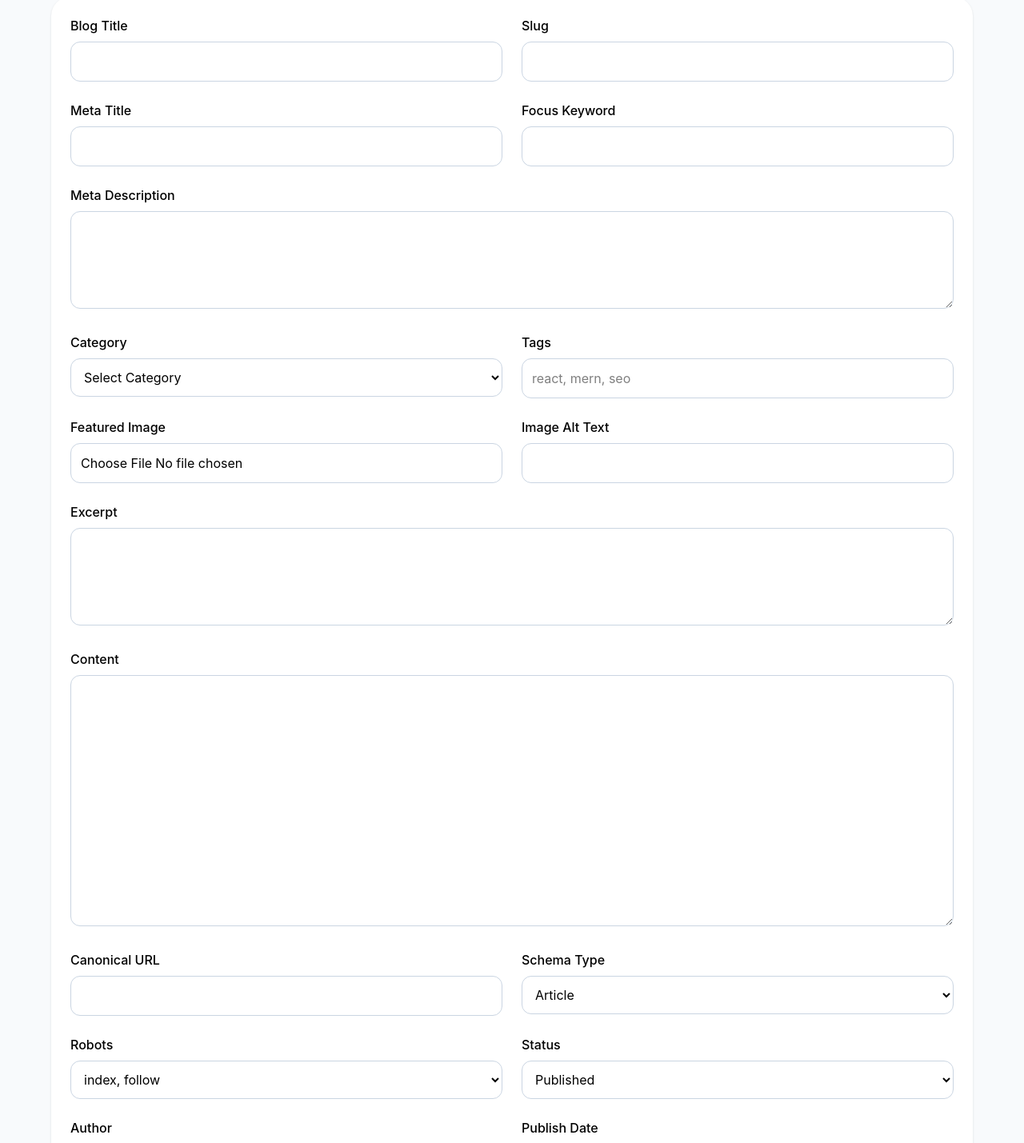
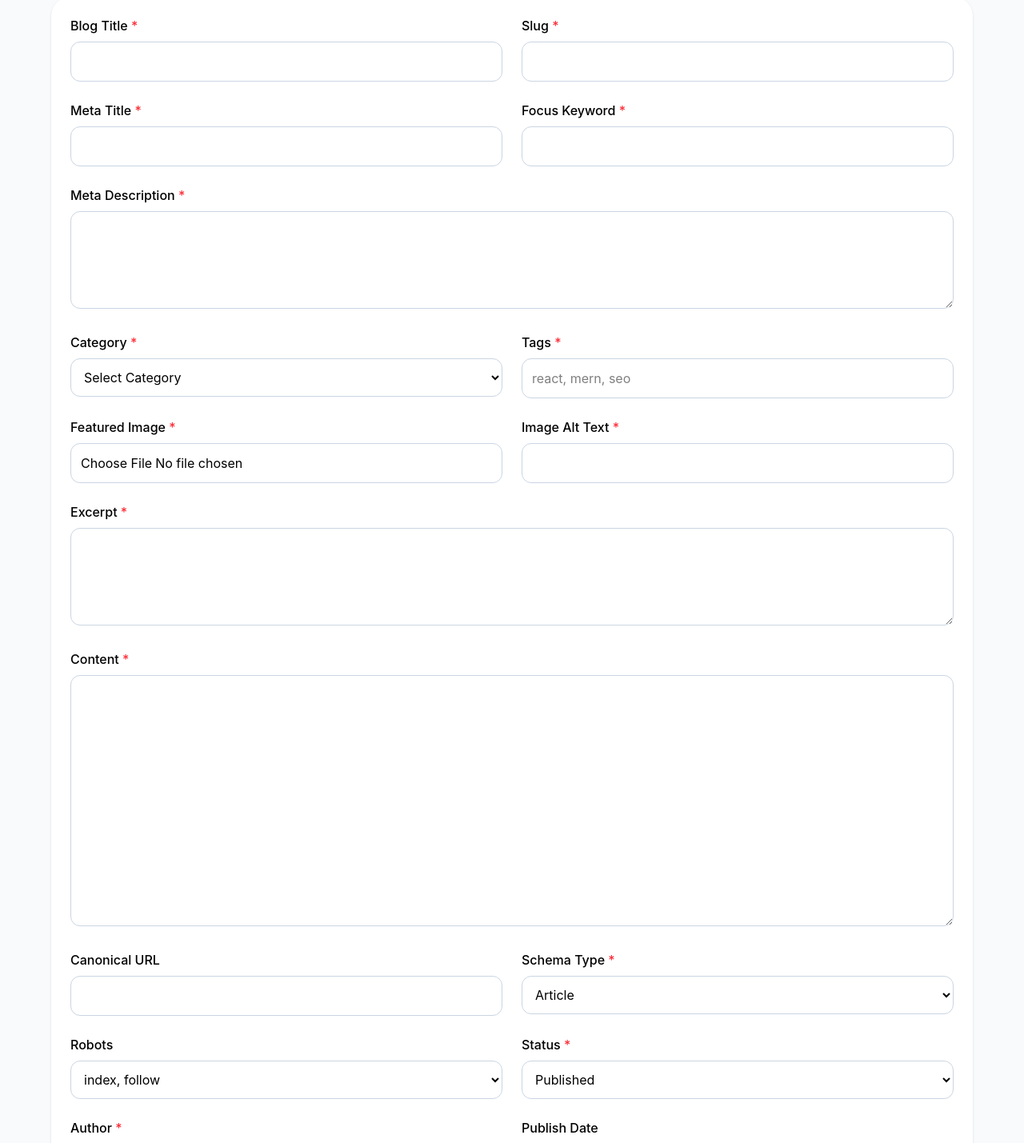
Before and after one commit to muhmmadshafiq021-developer/full-stack-application, a React (Vite) app in the folder client/: page /admin/blogs/add in a window 1280 px wide. Shown: the part 100-1529 px from the top of the page at 80% size. Built offline with nearby package versions, Linux system fonts and the light colour scheme.

Commit message:
changes in addblog page

```diff
--- a/client/src/pages/admin/Addblog.jsx
+++ b/client/src/pages/admin/Addblog.jsx
@@ -18,57 +18,62 @@ const Addblog = () => {
 
                             <div>
                                 <label className="mb-2 block font-medium">
-                                    Blog Title
+                                    Blog Title   <span className="text-red-500">*</span>
                                 </label>
                                 <input
                                     type="text"
+                                    required
                                     className="w-full rounded-xl border border-slate-300 p-3 outline-none focus:border-slate-900"
                                 />
                             </div>
 
                             <div>
                                 <label className="mb-2 block font-medium">
-                                    Slug
+                                    Slug     <span className="text-red-500">*</span>
                                 </label>
                                 <input
                                     type="text"
+                                    required
                                     className="w-full rounded-xl border border-slate-300 p-3 outline-none focus:border-slate-900"
                                 />
                             </div>
 
                             <div>
                                 <label className="mb-2 block font-medium">
-                                    Meta Title
+                                    Meta Title      <span className="text-red-500">*</span>
                                 </label>
                                 <input
                                     type="text"
+                                    required
                                     className="w-full rounded-xl border border-slate-300 p-3 outline-none focus:border-slate-900"
                                 />
                             </div>
 
                             <div>
                                 <label className="mb-2 block font-medium">
-                                    Focus Keyword
+                                    Focus Keyword      <span className="text-red-500">*</span>
                                 </label>
                                 <input
                                     type="text"
+                                    required
                                     className="w-full rounded-xl border border-slate-300 p-3 outline-none focus:border-slate-900"
                                 />
                             </div>
 
                             <div className="md:col-span-2">
                                 <label className="mb-2 block font-medium">
-                                    Meta Description
+                                    Meta Description    <span className="text-red-500">*</span>
                                 </label>
                                 <textarea
                                     rows="4"
+                                    required
                                     className="w-full rounded-xl border border-slate-300 p-3 outline-none focus:border-slate-900"
                                 />
                             </div>
 
                             <div>
                                 <label className="mb-2 block font-medium">
-                                    Category
+                                    Category   <span className="text-red-500">*</span>
                                 </label>
                                 <select className="w-full rounded-xl border border-slate-300 p-3">
                                     <option>Select Category</option>
@@ -77,10 +82,11 @@ const Addblog = () => {
 
                             <div>
                                 <label className="mb-2 block font-medium">
-                                    Tags
+                                    Tags   <span className="text-red-500">*</span>
                                 </label>
                                 <input
                                     type="text"
+                                    required
                                     placeholder="react, mern, seo"
                                     className="w-full rounded-xl border border-slate-300 p-3"
                                 />
@@ -88,40 +94,44 @@ const Addblog = () => {
 
                             <div>
                                 <label className="mb-2 block font-medium">
-                                    Featured Image
+                                    Featured Image    <span className="text-red-500">*</span>
                                 </label>
                                 <input
                                     type="file"
+                                    required
                                     className="w-full rounded-xl border border-slate-300 p-3"
                                 />
                             </div>
 
                             <div>
                                 <label className="mb-2 block font-medium">
-                                    Image Alt Text
+                                    Image Alt Text      <span className="text-red-500">*</span>
                                 </label>
                                 <input
                                     type="text"
+                                    required
                                     className="w-full rounded-xl border border-slate-300 p-3"
                                 />
                             </div>
 
                             <div className="md:col-span-2">
                                 <label className="mb-2 block font-medium">
-                                    Excerpt
+                                    Excerpt     <span className="text-red-500">*</span>
                                 </label>
                                 <textarea
                                     rows="4"
+                                    required
                                     className="w-full rounded-xl border border-slate-300 p-3"
                                 />
                             </div>
 
                             <div className="md:col-span-2">
                                 <label className="mb-2 block font-medium">
-                                    Content
+                                    Content      <span className="text-red-500">*</span>
                                 </label>
                                 <textarea
                                     rows="12"
+                                    required
                                     className="w-full rounded-xl border border-slate-300 p-3"
                                 />
                             </div>
@@ -138,7 +148,7 @@ const Addblog = () => {
 
                             <div>
                                 <label className="mb-2 block font-medium">
-                                    Schema Type
+                                    Schema Type     <span className="text-red-500">*</span>
                                 </label>
                                 <select className="w-full rounded-xl border border-slate-300 p-3">
                                     <option>Article</option>
@@ -158,7 +168,7 @@ const Addblog = () => {
 
                             <div>
                                 <label className="mb-2 block font-medium">
-                                    Status
+                                    Status   <span className="text-red-500">*</span>
                                 </label>
                                 <select className="w-full rounded-xl border border-slate-300 p-3">
                                     <option>Published</option>
@@ -168,10 +178,11 @@ const Addblog = () => {
 
                             <div>
                                 <label className="mb-2 block font-medium">
-                                    Author
+                                    Author   <span className="text-red-500">*</span>
                                 </label>
                                 <input
                                     type="text"
+                                    required
                                     className="w-full rounded-xl border border-slate-300 p-3"
                                 />
                             </div>
@@ -182,6 +193,7 @@ const Addblog = () => {
                                 </label>
                                 <input
                                     type="date"
+
                                     className="w-full rounded-xl border border-slate-300 p-3"
                                 />
                             </div>
```
